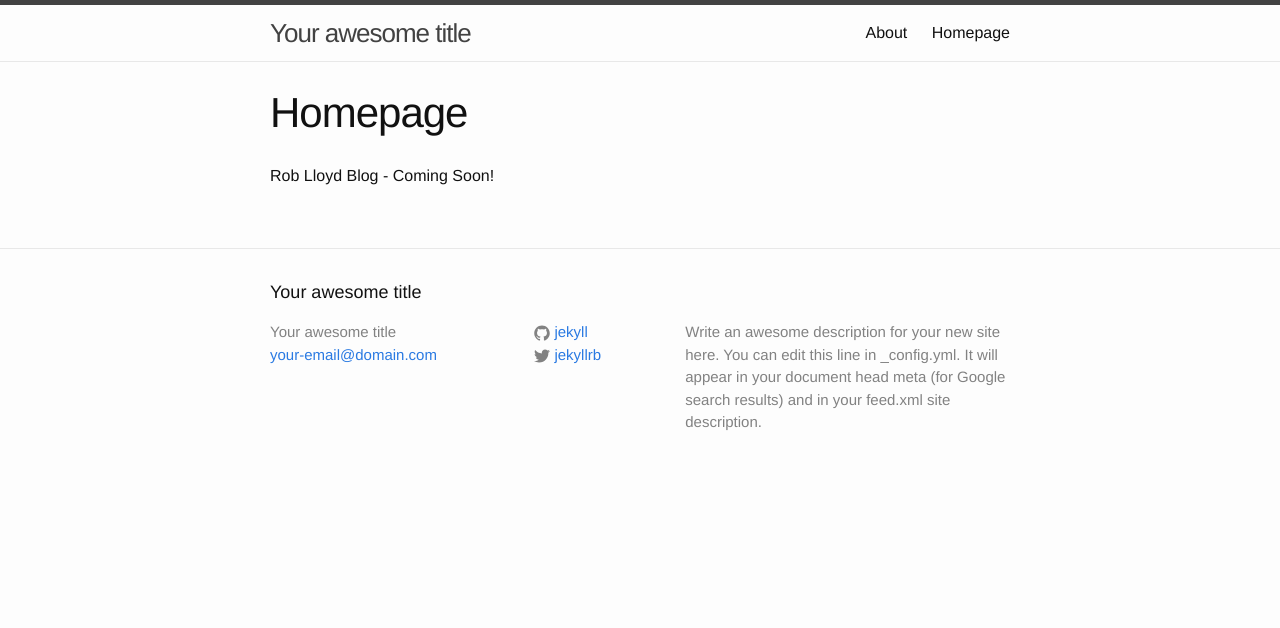
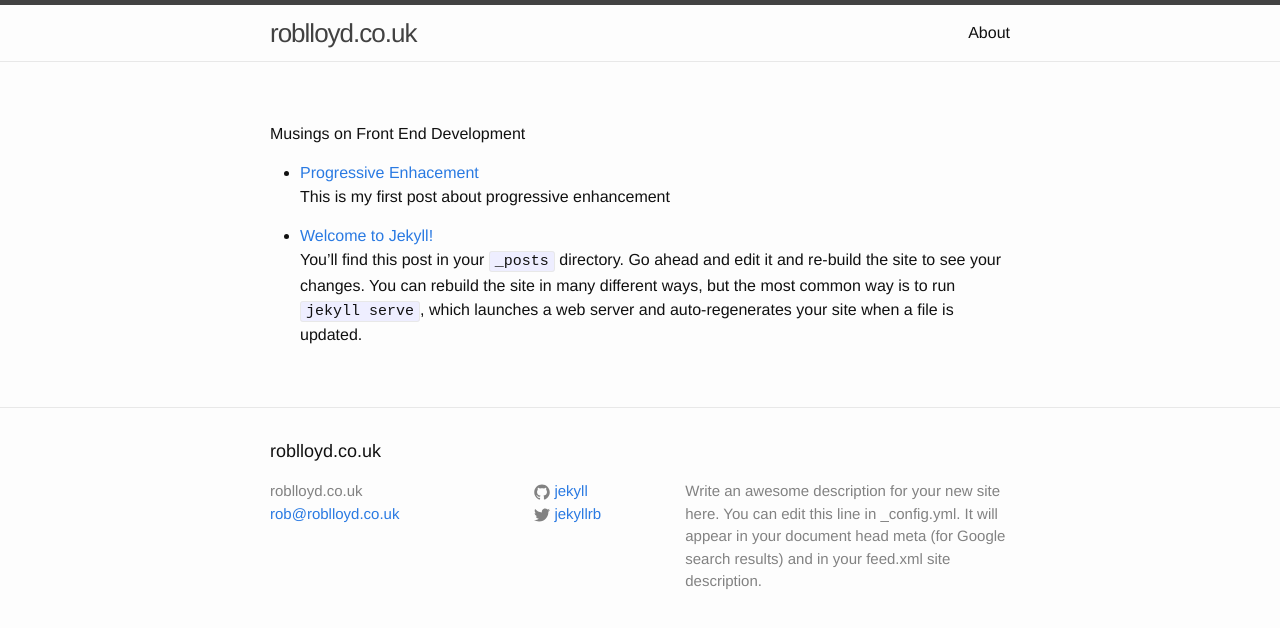
Before and after one commit to huckocs/huckocs.github.io, a Jekyll site: the page built from index.html, in a window 1280 px wide. Shown: the top 628 px of the page. Built offline with Jekyll 4.4.1, drawn with Linux system fonts in a browser that asks for light colours; nearby versions of some CDN libraries; library files that are not in the unit come from our copies.

Commit message:
RobL: progressive enhancement

```diff
--- a/_config.yml
+++ b/_config.yml
@@ -1,6 +1,6 @@
 # Site settings
-title: Your awesome title
-email: your-email@domain.com
+title: roblloyd.co.uk
+email: rob@roblloyd.co.uk
 description: > # this means to ignore newlines until "baseurl:"
   Write an awesome description for your new site here. You can edit this
   line in _config.yml. It will appear in your document head meta (for
--- a/_includes/head.html
+++ b/_includes/head.html
@@ -6,7 +6,29 @@
   <title>{% if page.title %}{{ page.title }}{% else %}{{ site.title }}{% endif %}</title>
   <meta name="description" content="{% if page.excerpt %}{{ page.excerpt | strip_html | strip_newlines | truncate: 160 }}{% else %}{{ site.description }}{% endif %}">
 
+  <link rel="stylesheet" href="{{ "/css/normalize.min.css" | prepend: site.baseurl }}">
   <link rel="stylesheet" href="{{ "/css/main.css" | prepend: site.baseurl }}">
   <link rel="canonical" href="{{ page.url | replace:'index.html','' | prepend: site.baseurl | prepend: site.url }}">
   <link rel="alternate" type="application/rss+xml" title="{{ site.title }}" href="{{ "/feed.xml" | prepend: site.baseurl | prepend: site.url }}" />
 </head>
+
+
+<!doctype html>
+<!--[if lt IE 7]>      <html class="no-js lt-ie9 lt-ie8 lt-ie7" lang=""> <![endif]-->
+<!--[if IE 7]>         <html class="no-js lt-ie9 lt-ie8" lang=""> <![endif]-->
+<!--[if IE 8]>         <html class="no-js lt-ie9" lang=""> <![endif]-->
+<!--[if gt IE 8]><!--> <html class="no-js" lang=""> <!--<![endif]-->
+    <head>
+        <meta charset="utf-8">
+        <meta http-equiv="X-UA-Compatible" content="IE=edge,chrome=1">
+        <title></title>
+        <meta name="description" content="">
+        <meta name="viewport" content="width=device-width, initial-scale=1">
+        <link rel="apple-touch-icon" href="apple-touch-icon.png">
+
+        <link rel="stylesheet" href="css/normalize.min.css">
+        <link rel="stylesheet" href="css/main.css">
+
+        <script src="js/vendor/modernizr-2.8.3.min.js"></script>
+    </head>
+    <body>
--- a/_posts/2015-05-29-welcome-to-jekyll.markdown
+++ b/_posts/2015-05-29-welcome-to-jekyll.markdown
@@ -5,6 +5,7 @@ date:   2015-05-29 16:26:25
 categories: jekyll update
 ---
 You’ll find this post in your `_posts` directory. Go ahead and edit it and re-build the site to see your changes. You can rebuild the site in many different ways, but the most common way is to run `jekyll serve`, which launches a web server and auto-regenerates your site when a file is updated.
+
 
 To add new posts, simply add a file in the `_posts` directory that follows the convention `YYYY-MM-DD-name-of-post.ext` and includes the necessary front matter. Take a look at the source for this post to get an idea about how it works.
 
--- /dev/null
+++ b/_posts/2015-06-30-progressive-enhacement.markdown
@@ -0,0 +1,8 @@
+---
+layout: post
+title:  "Progressive Enhacement"
+date:   2015-06-30 15:06:25
+categories: progressive enhacement, front end development
+---
+
+This is my first post about progressive enhancement
--- a/index.html
+++ b/index.html
@@ -1,6 +1,48 @@
 ---
 layout: page
-title: Homepage
+title:
+permalink: /
 ---
 
-<p>Rob Lloyd Blog - Coming Soon!</p>
+<!doctype html>
+<!--[if lt IE 7]>      <html class="no-js lt-ie9 lt-ie8 lt-ie7" lang=""> <![endif]-->
+<!--[if IE 7]>         <html class="no-js lt-ie9 lt-ie8" lang=""> <![endif]-->
+<!--[if IE 8]>         <html class="no-js lt-ie9" lang=""> <![endif]-->
+<!--[if gt IE 8]><!--> <html class="no-js" lang=""> <!--<![endif]-->
+    <head>
+        <meta charset="utf-8">
+        <meta http-equiv="X-UA-Compatible" content="IE=edge,chrome=1">
+        <title></title>
+        <meta name="description" content="">
+        <meta name="viewport" content="width=device-width, initial-scale=1">
+        <link rel="apple-touch-icon" href="apple-touch-icon.png">
+
+        <link rel="stylesheet" href="css/normalize.min.css">
+        <link rel="stylesheet" href="css/main.css">
+
+        <script src="js/vendor/modernizr-2.8.3.min.js"></script>
+    </head>
+    <body>
+
+        <p>Musings on Front End Development</p>
+        <ul>
+          {% for post in site.posts %}
+            <li>
+              <a href="{{ post.url }}">{{ post.title }}</a>
+              {{ post.excerpt }}
+            </li>
+          {% endfor %}
+        </ul>
+        <script src="js/main.js"></script>
+
+        <!-- Google Analytics: change UA-XXXXX-X to be your site's ID. -->
+        <script>
+            (function(b,o,i,l,e,r){b.GoogleAnalyticsObject=l;b[l]||(b[l]=
+            function(){(b[l].q=b[l].q||[]).push(arguments)});b[l].l=+new Date;
+            e=o.createElement(i);r=o.getElementsByTagName(i)[0];
+            e.src='//www.google-analytics.com/analytics.js';
+            r.parentNode.insertBefore(e,r)}(window,document,'script','ga'));
+            ga('create','UA-XXXXX-X','auto');ga('send','pageview');
+        </script>
+    </body>
+</html>
```
